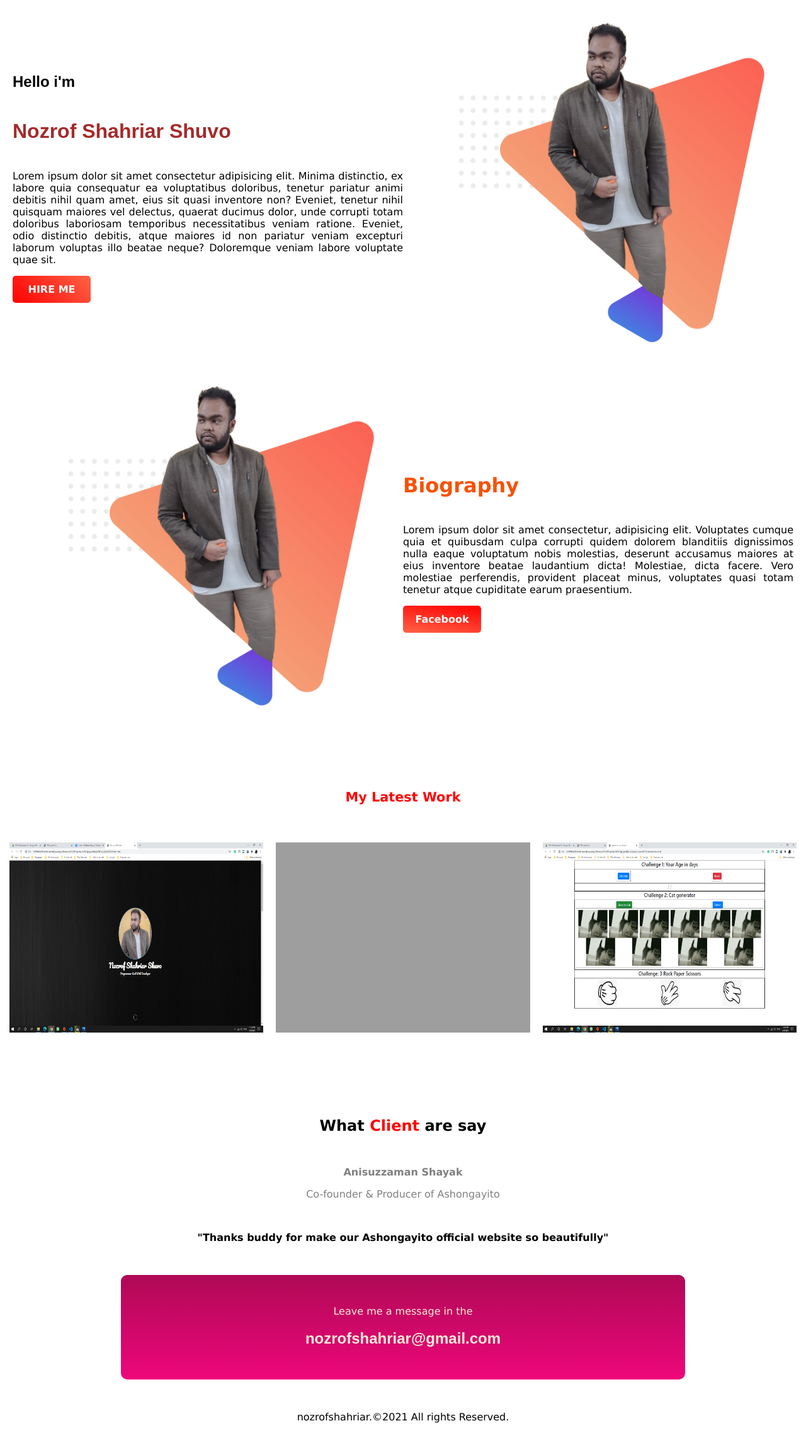
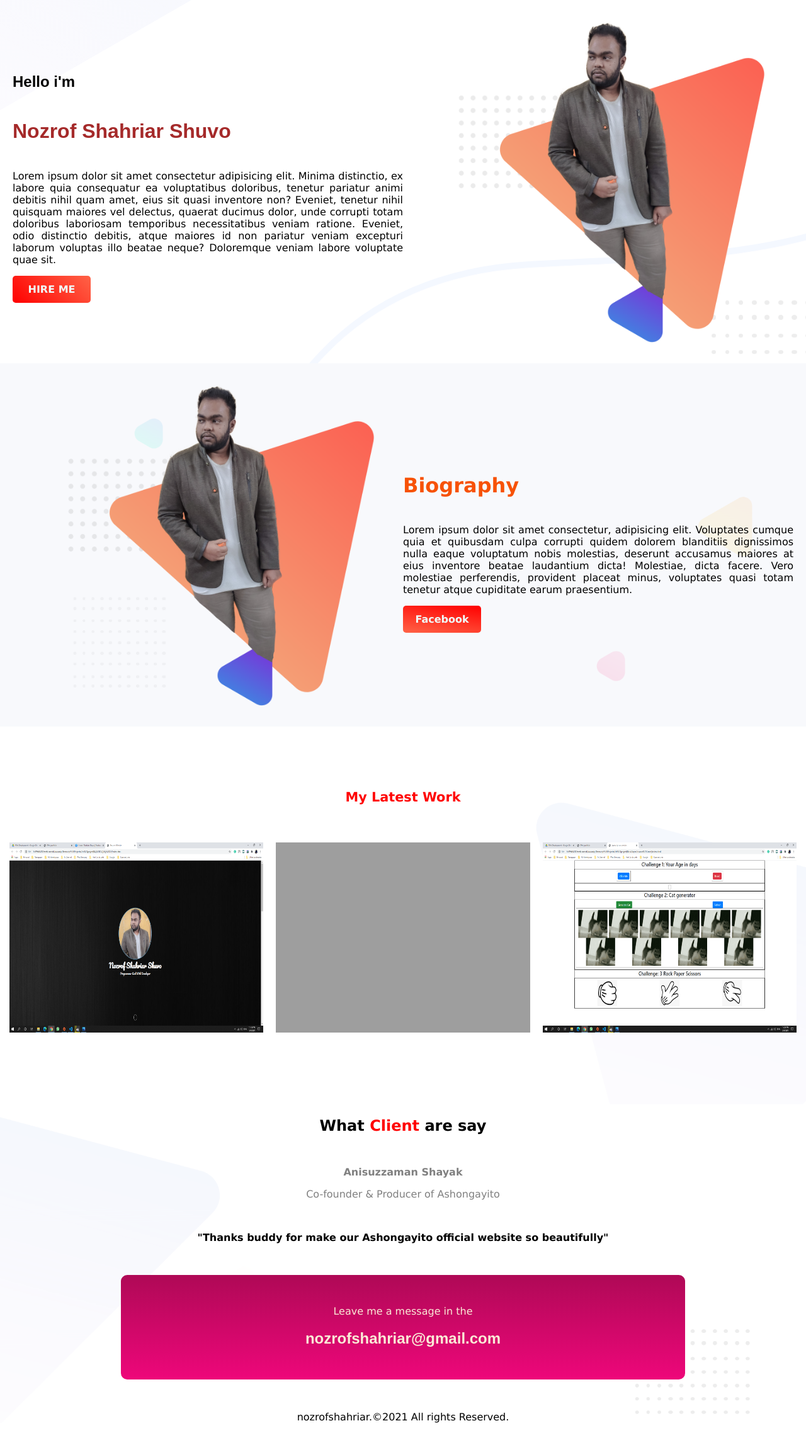
Before and after one commit to Nozrof/Web-portfolio, a plain HTML site: page index.html in a window 1280 px wide. Shown: the whole page at 63% size. Drawn offline with Linux system fonts and the light colour scheme; the site is published under a folder, as on GitHub Pages, so addresses that start at the root find nothing.

Commit message:
Update index.css

```diff
--- a/index.css
+++ b/index.css
@@ -8,7 +8,7 @@ body {
   flex-direction: row;
   padding: 20px;
   justify-content: center;
-  background: url("/img/header-bg.png") no-repeat center center;
+  background: url("img/header-bg.png") no-repeat center center;
 }
 .img-content {
   width: 50%;
@@ -47,7 +47,7 @@ h1 {
   flex-direction: row;
   padding: 20px;
   justify-content: center;
-  background: url("/img/biography-bg.png") no-repeat center center/cover;
+  background: url("img/biography-bg.png") no-repeat center center/cover;
 }
 .text-color2 {
   font-weight: bolder;
@@ -82,12 +82,12 @@ h1 {
 }
 .hey {
   margin-top: 100px;
-  background: url("/img/latest-work-bg.png") no-repeat center center/cover;
+  background: url("img/latest-work-bg.png") no-repeat center center/cover;
   height: 500px;
 }
 .client {
   text-align: center;
-  background: url("/img/footer-bg.png") no-repeat center center/cover;
+  background: url("img/footer-bg.png") no-repeat center center/cover;
 }
 .char {
   margin-bottom: 50px;
```
